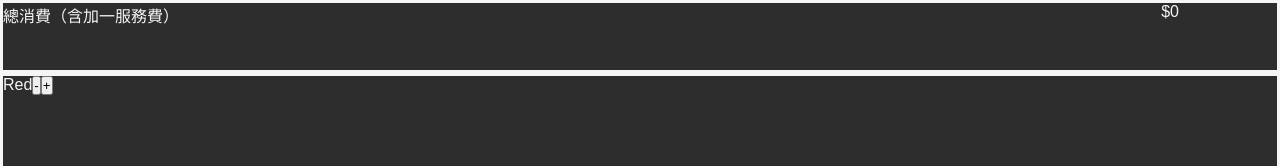
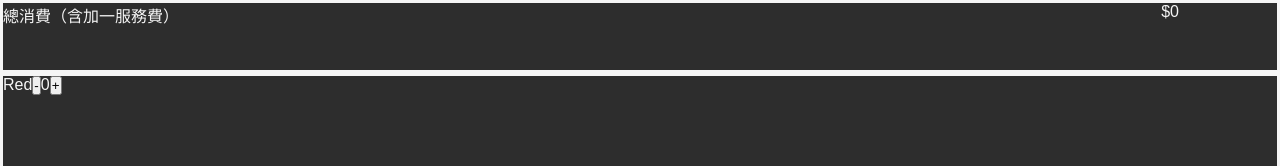
Before and after one commit to man7788/sushiro-calculator, a React (Vite) app in the folder calculator/: page / in a window 1280 px wide. Shown: the top 166 px of the page. Built offline with nearby package versions, Linux system fonts and the light colour scheme.

Commit message:
Add show redAmount

```diff
--- a/calculator/src/Components/Red.jsx
+++ b/calculator/src/Components/Red.jsx
@@ -1,22 +1,28 @@
 import styles from './Red.module.css';
-import { useContext } from 'react';
+import { useContext, useState } from 'react';
 import { totalContext } from '../Contexts/totalContext';
 
 function Red() {
+  const [redAmount, setRedAmount] = useState(0);
   const { total, setTotal } = useContext(totalContext);
 
   const onAddOne = () => {
     setTotal(total + 12);
+    setRedAmount(redAmount + 1);
   };
 
   const onMinusOne = () => {
-    total !== 0 && setTotal(total - 12);
+    if (total !== 0 && redAmount !== 0) {
+      setTotal(total - 12);
+      setRedAmount(redAmount - 1);
+    }
   };
 
   return (
     <div className={styles.Red}>
       Red
       <button onClick={onMinusOne}>-</button>
+      {redAmount}
       <button onClick={onAddOne}>+</button>
     </div>
   );
```
